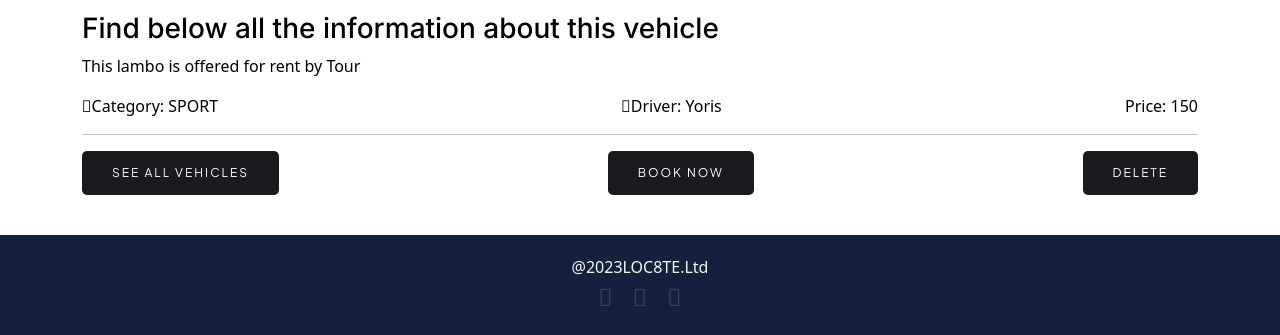
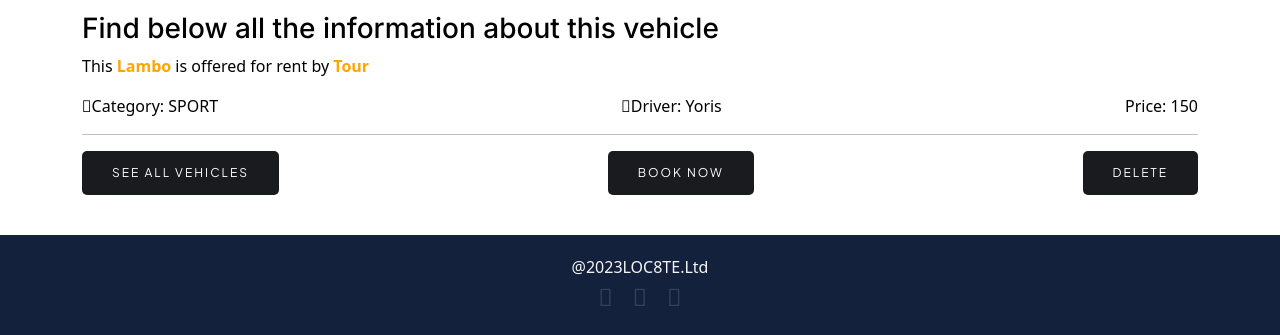
Before and after one commit to dorianbweta/rails-loc8te-marketplace, a Rails app: page /vehicles/1 in a window 1280 px wide. Shown: the part 649-984 px from the top of the page. Run offline with Rails 7, Linux system fonts and the light colour scheme; a user stored in the database is signed in; data comes from the database, SQL or seed files in the repository; style sheets or scripts are compiled from the project's sources; some libraries are stand-ins or nearby versions.

Commit message:
changed color of key info to orange on show page

```diff
--- a/app/views/vehicles/show.html.erb
+++ b/app/views/vehicles/show.html.erb
@@ -14,7 +14,7 @@
 
   <h3> Find below all the information about this vehicle </h2>
   <p>
-    This <%= @vehicle.model.downcase %> is offered for rent by <%= @vehicle.business.organisation_name %>
+    This <strong style="color: orange"><%= @vehicle.model.capitalize %></strong> is offered for rent by <strong style="color: orange"><%= @vehicle.business.organisation_name %></strong>
   </p>
   <div class="d-flex align-items-center justify-content-between">
     <div class="d-flex flex-row align-items-center">
```
